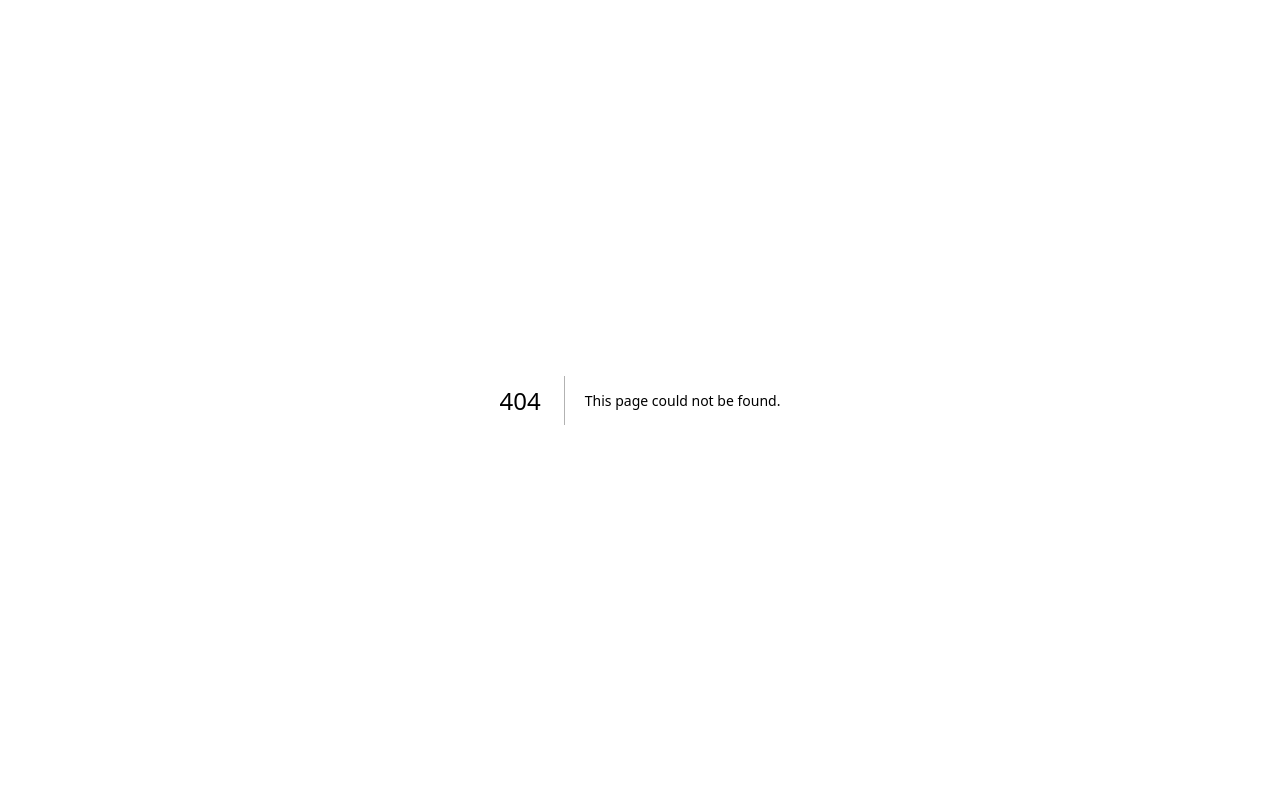
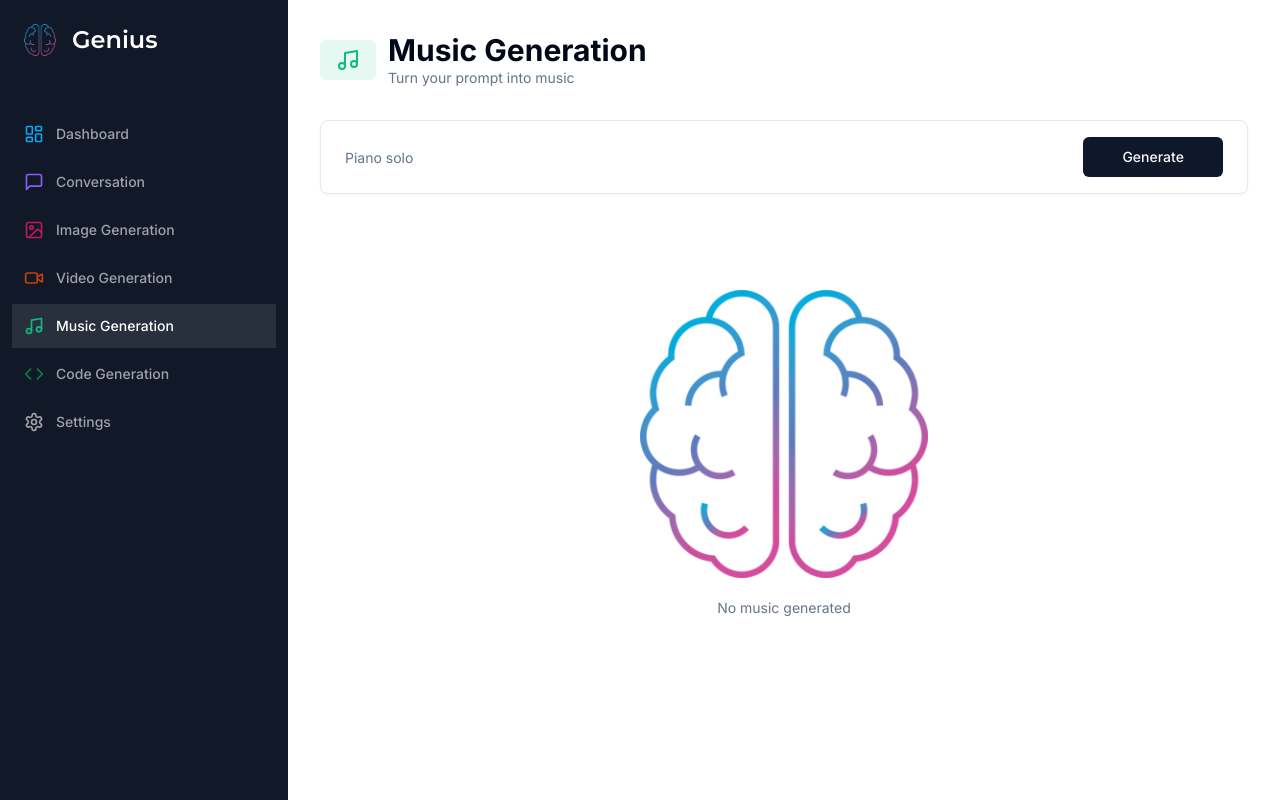
Before and after one commit to ajkumar21/ai-tool, a Next.js app: page /music in a window 1280 px wide. Before the commit this address had no page. Built offline with nearby package versions, Linux system fonts and the light colour scheme.

Commit message:
added music generation via replicate ai

```diff
--- /dev/null
+++ b/app/(dashboard)/(routes)/music/constants.ts
@@ -0,0 +1,7 @@
+import * as z from "zod"
+
+export const formSchema = z.object({
+    prompt: z.string().min(1, {
+        message: "Music prompt is required"
+    })
+})
--- /dev/null
+++ b/app/(dashboard)/(routes)/music/page.tsx
@@ -0,0 +1,106 @@
+"use client";
+
+import axios from "axios";
+import * as z from "zod";
+import Heading from "@/components/heading";
+import { Music } from "lucide-react";
+import { useForm } from "react-hook-form";
+
+import { formSchema } from "./constants";
+import { zodResolver } from "@hookform/resolvers/zod";
+import { Form, FormControl, FormField, FormItem } from "@/components/ui/form";
+import { Input } from "@/components/ui/input";
+import { Button } from "@/components/ui/button";
+import { useRouter } from "next/navigation";
+import { useState } from "react";
+import { Empty } from "@/components/empty";
+import { Loader } from "@/components/loader";
+
+const MusicPage = () => {
+  const router = useRouter();
+  const [music, setMusic] = useState<string>("");
+  const form = useForm<z.infer<typeof formSchema>>({
+    resolver: zodResolver(formSchema),
+    defaultValues: {
+      prompt: "",
+    },
+  });
+
+  const isLoading = form.formState.isSubmitting;
+
+  const onSubmit = async (values: z.infer<typeof formSchema>) => {
+    try {
+      setMusic("");
+      const response = await axios.post("/api/music", values);
+      setMusic(response.data.audio);
+      form.reset();
+    } catch (err) {
+      //TODO Open Pro Model
+      console.log(err);
+    } finally {
+      router.refresh();
+    }
+  };
+
+  return (
+    <div>
+      <Heading
+        title="Music Generation"
+        description="Turn your prompt into music"
+        icon={Music}
+        iconColor="text-emerald-500"
+        bgColor="bg-emerald-500/10"
+      />
+      <div className="px-4 lg:px-8">
+        <div>
+          <Form {...form}>
+            <form
+              className="rounded-lg border w-full p-4 px-3 md:px-6 focus-within: shadow-sm grid grid-cols-12 gap-2"
+              onSubmit={form.handleSubmit(onSubmit)}
+            >
+              <FormField
+                name="prompt"
+                render={({ field }) => (
+                  <FormItem className="col-span-12 lg:col-span-10">
+                    <FormControl className="m-0 p-0">
+                      <Input
+                        className="border-0 outline-none focus-visible:ring-0 focus-visible:ring-transparent"
+                        disabled={isLoading}
+                        placeholder="Piano solo"
+                        {...field}
+                      />
+                    </FormControl>
+                  </FormItem>
+                )}
+              />
+              <Button
+                className="col-span-12 lg:col-span-2 w-full"
+                disabled={isLoading}
+              >
+                Generate
+              </Button>
+            </form>
+          </Form>
+        </div>
+        <div className="space-y-4 mt-4">
+          {isLoading && (
+            <div className="p-8 rounded-lg w-full flex items-center justify-center bg-muted">
+              <Loader />
+            </div>
+          )}
+          {music.length === 0 && !isLoading && (
+            <Empty label={"No music generated"} />
+          )}
+          {music && (
+            <audio controls className="w-full mt-8">
+              {" "}
+              <source src={music} />
+            </audio>
+          )}
+        </div>
+      </div>
+    </div>
+  );
+};
+
+export default MusicPage;
--- /dev/null
+++ b/app/api/music/route.ts
@@ -0,0 +1,27 @@
+import { auth } from "@clerk/nextjs/server"
+import { NextResponse } from "next/server"
+import Replicate from "replicate"
+
+const replicate = new Replicate({
+    auth: process.env.REPLICATE_API_TOKEN
+})
+
+export async function POST(req: Request) {
+    try {
+        const { userId } = auth()
+        const body = await req.json()
+        const { prompt: prompt_a } = body
+
+        if (!userId) return new NextResponse("Unauthorized", { status: 401})
+        if (!prompt_a) return new NextResponse("Music prompt is required", {status: 400})
+
+        const response = await replicate.run("riffusion/riffusion:8cf61ea6c56afd61d8f5b9ffd14d7c216c0a93844ce2d82ac1c9ecc9c7f24e05", { input: {prompt_a} });
+
+
+        return NextResponse.json(response);
+
+    }catch (err) {
+        console.log(`Conversation error: ${err}`)
+        return new NextResponse("Internal error", {status: 500})
+    }
+}
--- a/package.json
+++ b/package.json
@@ -26,6 +26,7 @@
     "react-dom": "^18",
     "react-hook-form": "^7.51.4",
     "react-markdown": "^9.0.1",
+    "replicate": "^0.29.4",
     "tailwind-merge": "^2.3.0",
     "tailwindcss-animate": "^1.0.7",
     "zod": "^3.23.8"
```
Also changed, not shown: 1 other file (tests, documents, lock files or other folders).
